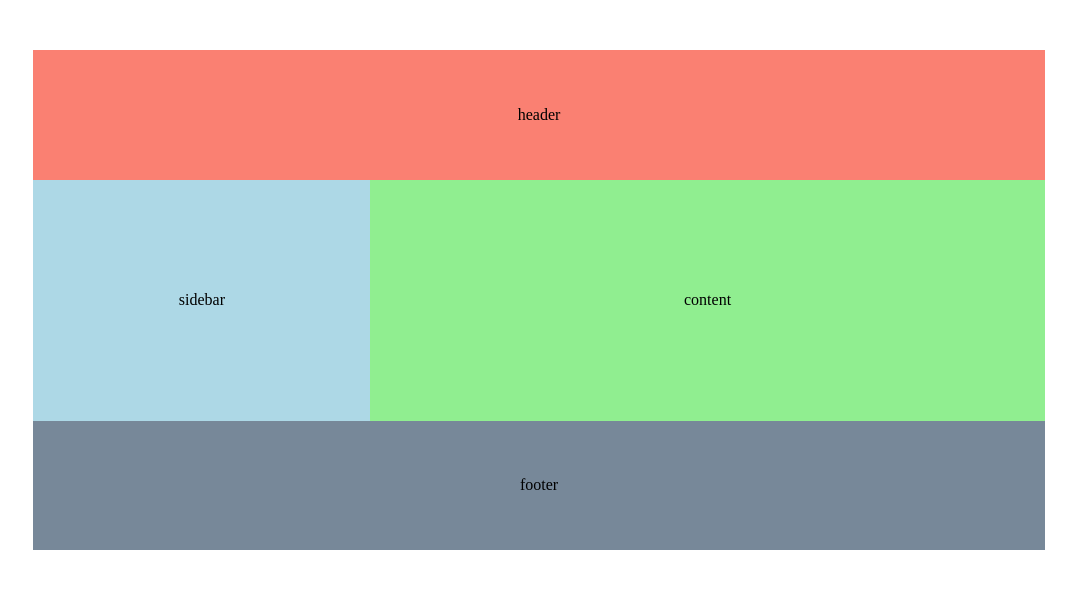
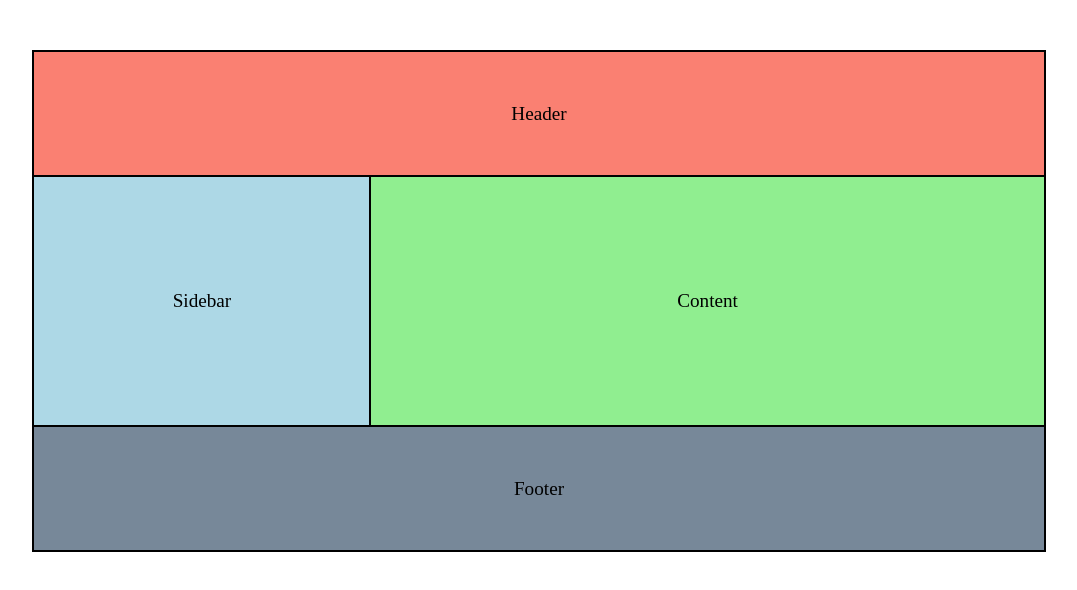
Before and after one commit to Anammisbah/Learn-css, a plain HTML site: page CSS/18. Grid/Index.html in a window 1280 px wide. Shown: the whole page, without its empty margins (101-1178 px from the left). Drawn offline with Linux system fonts and the light colour scheme.

Commit message:
initial commit

```diff
--- a/CSS/18. Grid/style.css
+++ b/CSS/18. Grid/style.css
@@ -4,46 +4,60 @@ Untuk mendeklarasikan grid => display: grid;
 - grid-auto-flow digunakan untuk mengatur penempatan item/cell
 - grid-template-areas => mendefinisikan grid template menggunakan nama
 - gap untuk membuat jarak diantra item => row-gap, column-gap, gap
+
+Grid Alignment
 - justify-items : untuk mensejajarkan grid-items pada sumbu horizontal => justify-items: stretch, center, start, end
-- align-items : untuk mensejajarkan grid-items pada sumbu vertikal => align-items: start, end, center, stretch
-- place-items : shorthand untuk menulis justify-items dan align-items dalam satu deklarasi => place-items: <align-items> <justify-content>
--  justify-content : untuk mengatur posisi seluruh grid container pada sumbu horizontal, ini bisa dilakukan ketika ukuran total grid lebih kecil dari ukuran continaernya
-- align-items : untuk mengatur posisi seluruh grid container pada sumbu vertikal, ini bisa dilakukan ketika ukuran total grid lebih kecil dari ukuran contianernya
+- align-items : untuk mensejajarkan grid-items pada sumbu vertikal, ini bisa dilakukan ketika ukuran total grid lebih kecil dari ukuran containernya => flex-start, flex-end, center
+- place-items : shorthand untuk menulis justify-items dan align-items dalam satu deklarasi => place-items: <align-items> <justify-items>
+-  justify-content : untuk mengatur posisi seluruh grid container pada sumbu horizontal, ini bisa dilakukan ketika ukuran total grid lebih kecil dari ukuran containernya dan menggunakan ukuran yang fixed
+- align-content : sama seperti justify content, hanya saja align content mengatur posisi pada sumbu vertikal
+- place-content : shorthand untuk menulis justify-content dan align-content dalam satu deklarasi, place-content: <align-content> <justify-content>
+- justify-self : untuk mengatur posisi item yang dipilih pada sumbu horizontal
+- align-self : untuk mengatur posisi item yang dipilih pada sumbu vertikal
 
 keyword dan function pada grid :
 - repeat() digunakan untuk menentukan ukuran grid track secara berulang => grid-template-columns: repeat(3, 1fr)
 - min-content & max-content digunakan untuk menentukan seberapa besar ukuran grid track berdasarkan content pada sebuah item, min-content akan membuat grid sesuai dengan ukuran terkecil content, sedangkan max-content grid akan sesuai dengan ukuran content jika disejajarkan  => grid-template-columns : 1fr max-content 1fr;
 - minmax() digunakan untuk menentukan minimal dan maksimal dari grid track => grid-template-columns: 1fr minmax(50px, 100px) 1fr;
 - auto-fil & auto-fit digunakan untuk menentukan jumlah item untuk beberapa pada grid track, biasanya digunakan pada repeat => grid-template-columns: repeat(auto-fit, 150px);
+
+grid item properties :
+- grid-column-start, grid-column-end, grid-row-start, dan grid-row-end digunakan untuk menentukan tempat dari grid item dengan mengacu pada nomor atau nama grid line yang spesifik, contoh :
+grid-column-start: <nomor> | <nama> | span <nomor> | span <nama> | auto
 */
-.container{
+.container {
   display: grid;
   width: 80%;
   height: 500px;
   margin: 50px auto;
-    grid-template-areas : 'header header header' 'sidebar content content' 'sidebar content content' 'footer footer footer';
   grid-template-columns: repeat(3, 1fr);
-    grid-template-rows: repeat(3 1fr);
+  grid-template-rows: repeat(4, 1fr);
+  border: 1px solid black;
 }
-.item{
-    width: 100%;
-    display: flex;
-    justify-content: center;
-    align-items: center;
+.item {
+  display: grid;
+  place-items: center;
+  border: 1px solid black;
+  font-size: 1.2rem;
+  text-transform: capitalize;
 }
-.header{
-    grid-area: header;
+.header {
+  grid-column: 1 / span 3;
+  grid-row: 1 / 2;
   background-color: salmon;
 }
-.sidebar{
-    grid-area: sidebar;
+.sidebar {
+  grid-column: 1 / 2;
+  grid-row: 2 / span 2;
   background-color: lightblue;
 }
-.content{
-    grid-area: content;
+.content {
+  grid-column: 2 / 4;
+  grid-row: 2 / span 2;
   background-color: lightgreen;
 }
-.footer{
-    grid-area: footer;
+.footer {
+  grid-column: 1 / span 3;
+  grid-row: 4 / 5;
   background-color: lightslategray;
 }
```
Also changed, not shown: CSS/8. Background/style.css (+10 -9 lines). Lines whose indentation alone changed are shown as unchanged.
